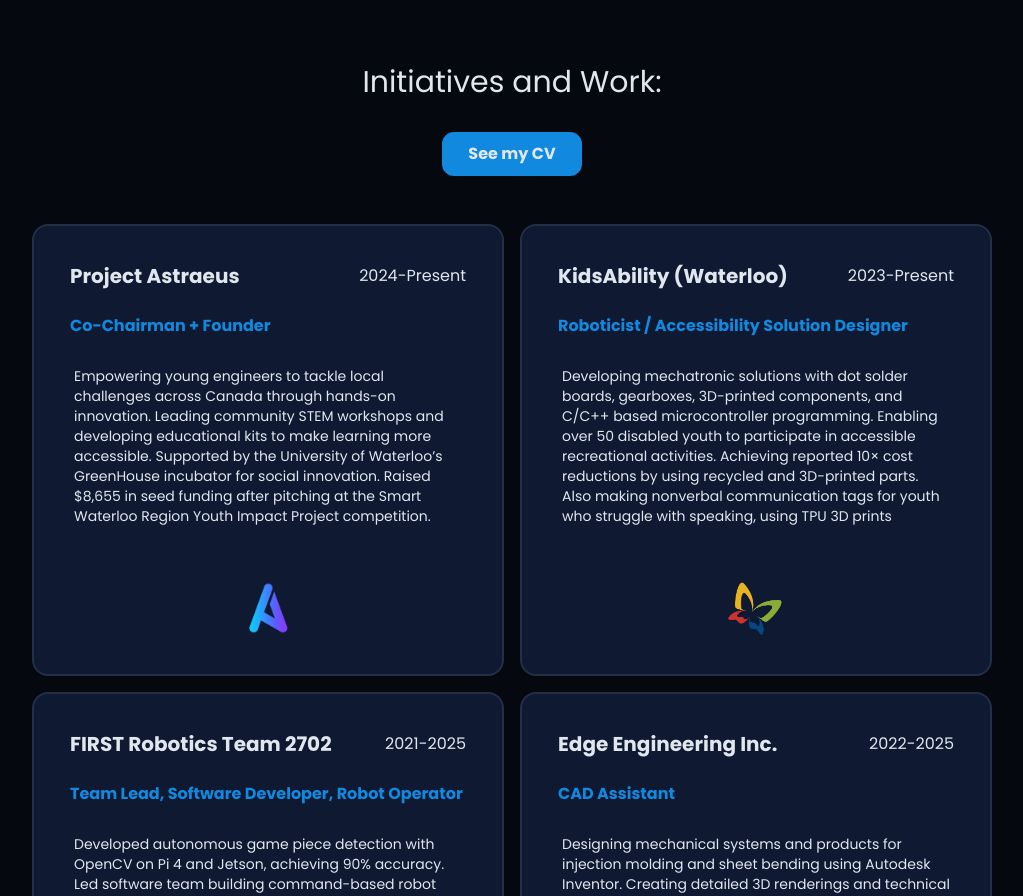
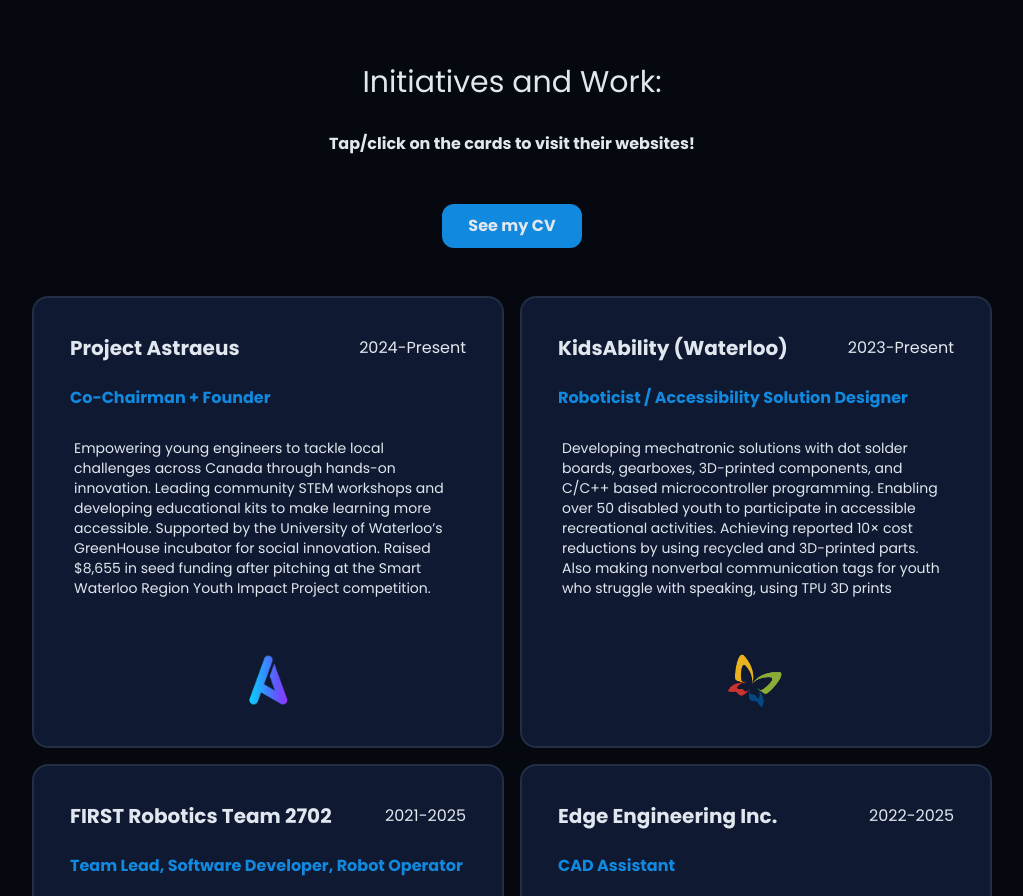
Before and after one commit to Aabjosh/Aabjosh-s-Portfolio, a React (Vite) app: page / in a window 1280 px wide. Shown: the part 4760-5656 px from the top of the page, without its empty margins (128-1151 px from the left). Built offline with nearby package versions, Linux system fonts and the light colour scheme.

Commit message:
Update ExperienceSection.jsx

```diff
--- a/src/components/ExperienceSection.jsx
+++ b/src/components/ExperienceSection.jsx
@@ -93,6 +93,9 @@
                 ))}
             </div>
             <h2 className="text-3xl md:text-3xl font-medium mb-8 text-center">Initiatives and Work:</h2>
+            <p className="text-center text-muted-foreground mb-12 max-w-2xl mx-auto font-bold">
+                Tap/click on the cards to visit their websites!
+            </p>
             <div className="flex justify-center mb-12">
                 <a href="https://drive.google.com/file/d/1YG7DlP0Pslf46Dktwe5Aurz-xwBrK2bp/view?usp=sharing" target="_blank" rel="noopener noreferrer" className="cosmic-button">
                     {" "}
```
